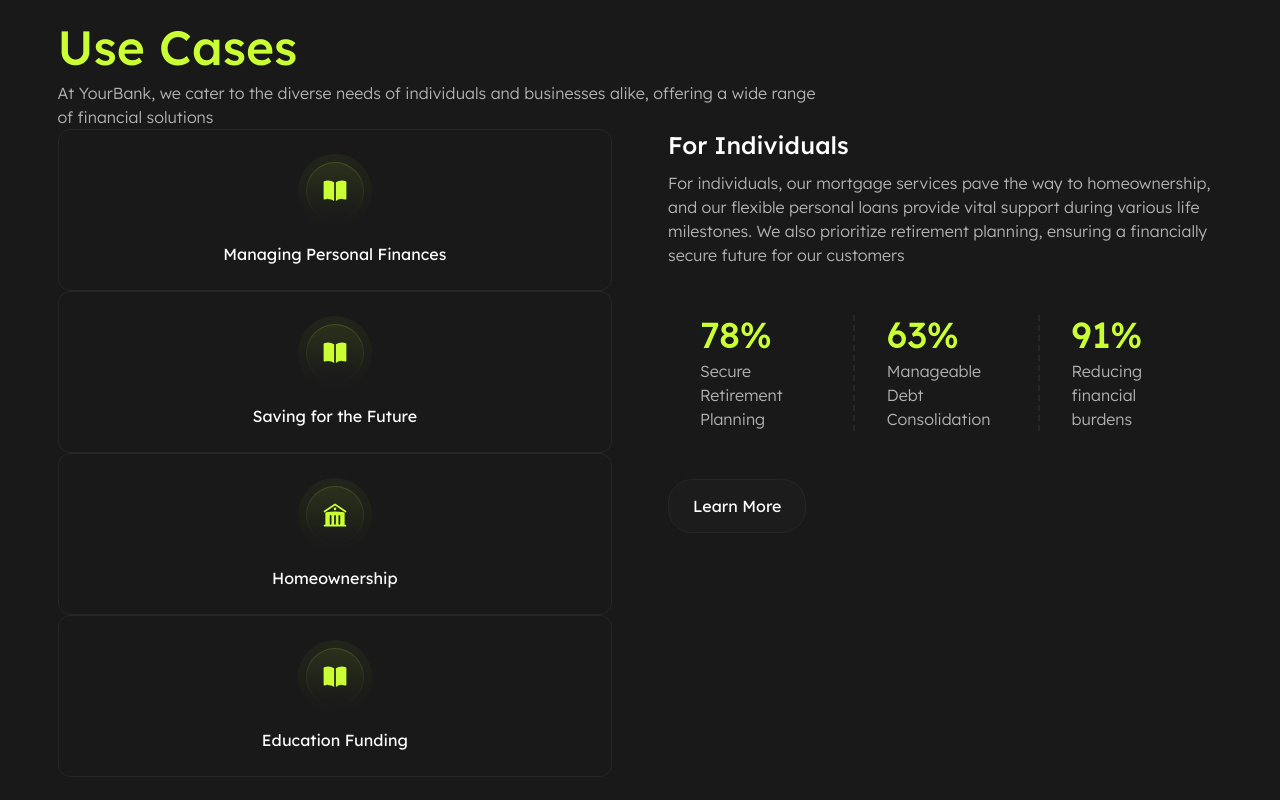
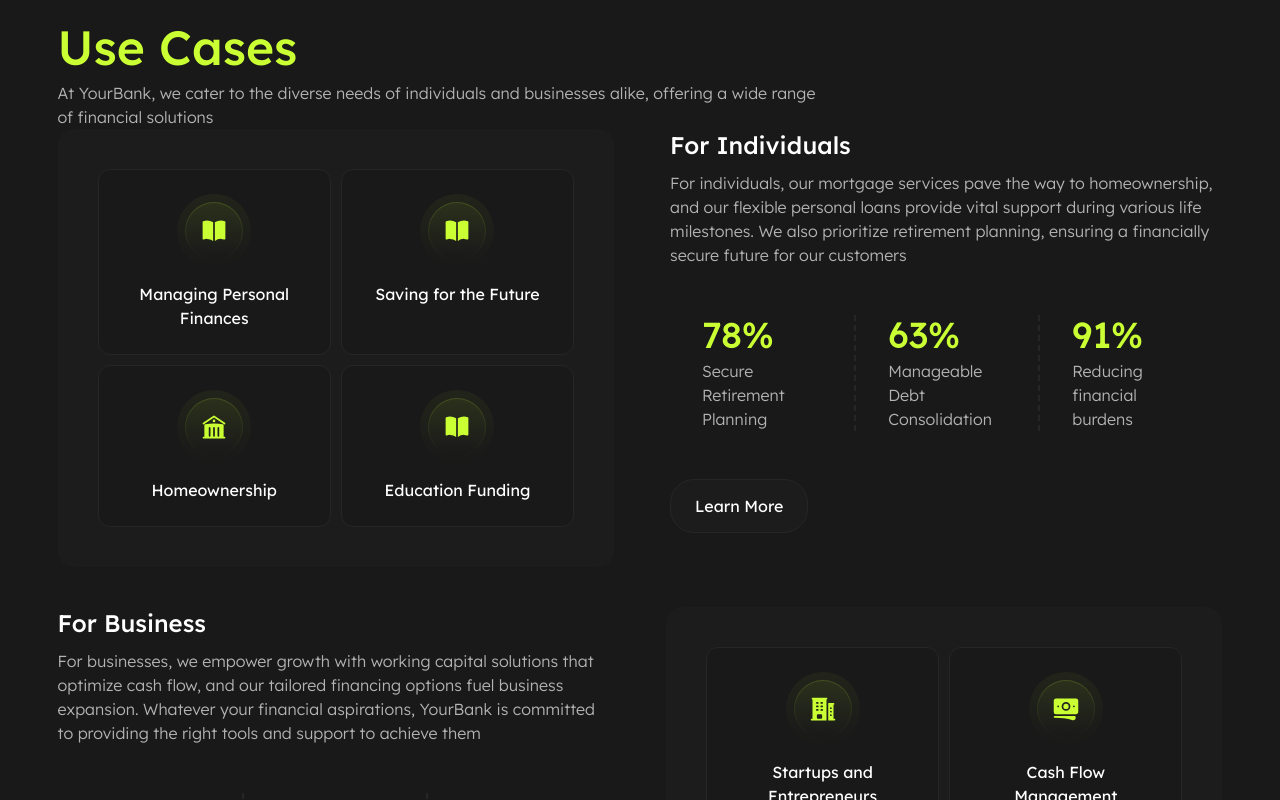
Before and after one commit to alexandreraminelli/pratica-nextjs-bank, a Next.js app: page / in a window 1280 px wide. Shown: the part 1400-2200 px from the top of the page. Built offline with nearby package versions, Linux system fonts and the light colour scheme.

Commit message:
feat(cards): layout de `IconCard01Group`

```diff
--- a/src/app/ui/components/card/IconCard01Group.tsx
+++ b/src/app/ui/components/card/IconCard01Group.tsx
@@ -9,7 +9,12 @@
   { cards }: IconCard01GroupProps // props
 ) {
   return (
-    <div>
+    <div
+      className="grid grid-cols-2
+      p-5 md:p-10 gap-2.5
+      bg-gray-11 rounded-2xl
+      transition-all"
+    >
       {cards.map((card, index) => (
         <IconCard01 key={index} card={card} />
       ))}
```
